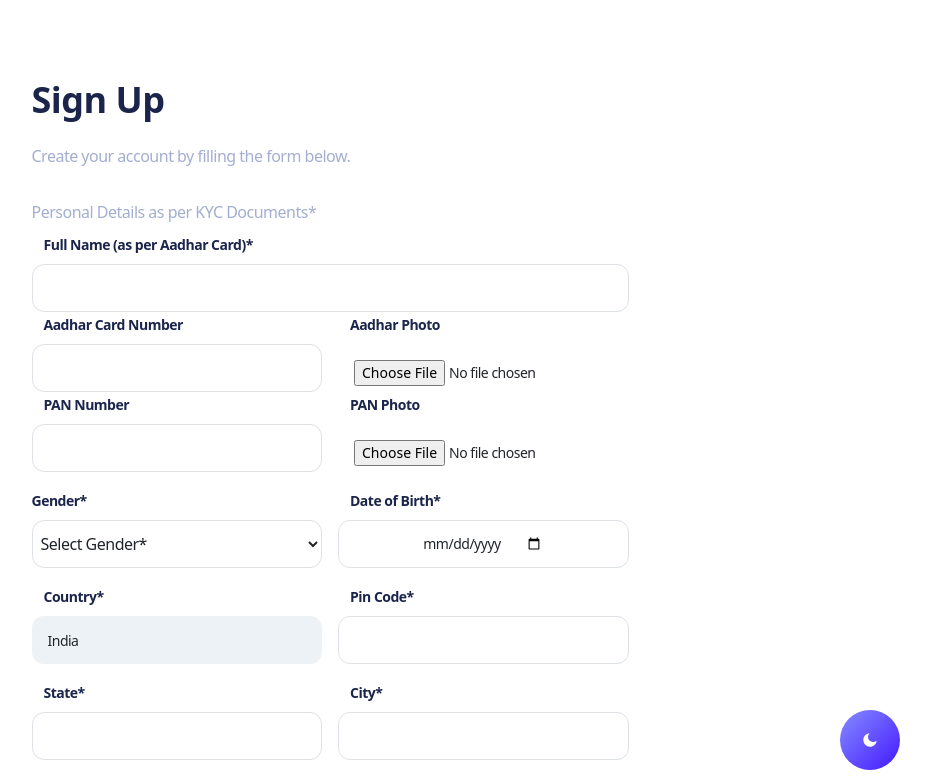
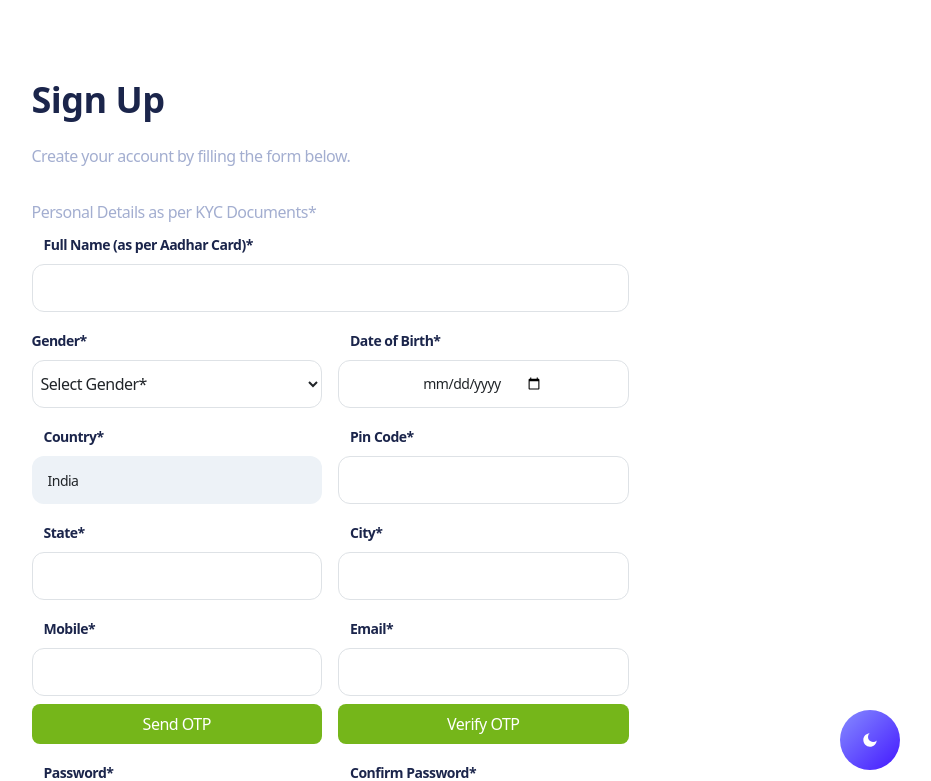
Before and after one commit to b3ingarshad/Rishta, a React (Create React App) app in the folder client/: page /auth/sign-up in a window 1280 px wide. Shown: the top 781 px of the page, without its empty margins (345-1276 px from the left). Built offline with nearby package versions, Linux system fonts and the light colour scheme; what tailwindcss-rtl would draw is missing.

Commit message:
Remove KYC field

```diff
--- a/client/src/views/auth/SignUp.jsx
+++ b/client/src/views/auth/SignUp.jsx
@@ -322,7 +322,7 @@ if (form.aadharNumber) {
               <InputField id="fullName" label="Full Name (as per Aadhar Card)*" value={form.fullName} onChange={handleChange} />
               {renderError("fullName")}
             </div>
-            <div className="col-md-6">
+            {/* <div className="col-md-6">
               <InputField id="aadharNumber" label="Aadhar Card Number" value={form.aadharNumber} onChange={handleChange} />
               {renderError("aadharNumber")}
             </div>
@@ -337,7 +337,6 @@ if (form.aadharNumber) {
 
               />
 
-              {/* {renderError("aadharPhoto")} */}
             </div>
             <div className="col-md-6">
               <InputField id="panNumber" label="PAN Number" value={form.panNumber} onChange={handleChange} />
@@ -353,8 +352,7 @@ if (form.aadharNumber) {
                 className="custom-file"
               />
 
-              {/* {renderError("panPhoto")} */}
-            </div>
+            </div> */}
           </div>
 
           {/* Gender & DOB */}
```
